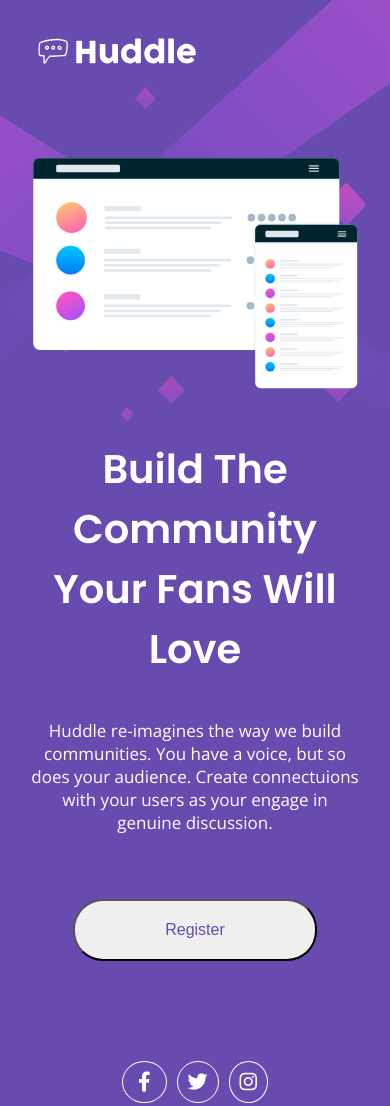
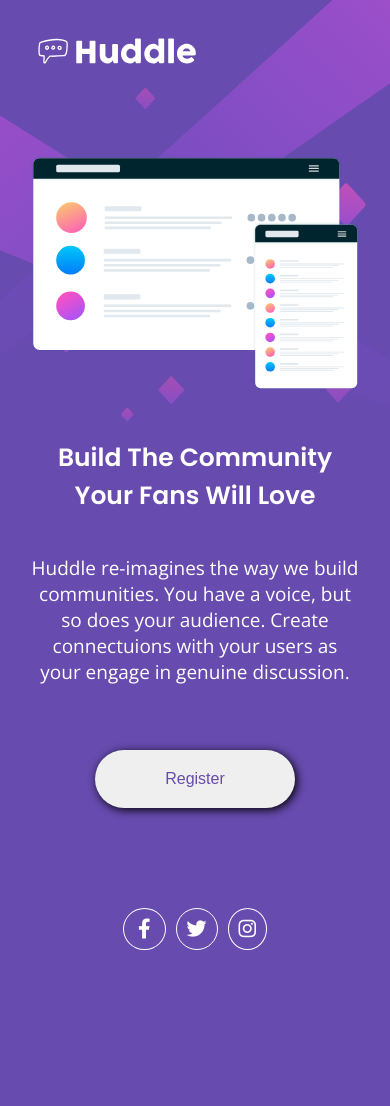
Before and after one commit to jesse-springman/huddle, a plain HTML site: page index.html in a window 390 px wide. After the commit the page ends 1000 px from the top, so only its background shows below. Drawn offline with nearby package versions, Linux system fonts and the light colour scheme.

Commit message:
correcao

```diff
--- a/index.html
+++ b/index.html
@@ -37,11 +37,12 @@
         <div class="texto">
             <h1 class="titulo branco">Build The Community Your Fans Will Love</h1>
 
-            <p class="info branco">Huddle re-imagines the way we build communities. You have a voice, but so does your audience. Create
+            <p class="info branco">Huddle re-imagines the way we build communities. You have a voice, but so does your
+                audience. Create
                 connectuions with your users as your engage in genuine discussion.</p>
 
-            <button class="botao">
-                <a href="#">Register</a>
+            <button class="botao">Register
+                <!-- <a href="#">Register</a> -->
             </button>
         </div>
     </main>
--- a/src/css/estilo.css
+++ b/src/css/estilo.css
@@ -61,20 +61,24 @@ body{
     padding: 20px 70px;
     border-radius: 30px;
     font-size: 1.6rem;
+    border: none;
+    box-shadow: 2px 2px 10px black;
+    color: var(--violeta);
+    transition: 0.3s;
+
 }
 
-.main .botao a{
-    color: var(--violeta);
-}
+
 
 
 .main .botao:hover{
     background-color: var(--rose);
+    cursor: pointer;
+    color: #fff;
+
 }
 
-.main .botao a:hover{
-    color: #fff;
-}
+
 
 .lista{
     display: flex;
@@ -98,7 +102,7 @@ body{
 
 
  .lista .face{
-    padding: 10px 15px;
+    padding: 10px 14px;
     border-radius: 50%;
     border: solid 1px #fff;
 }
--- a/src/css/responsivo.css
+++ b/src/css/responsivo.css
@@ -18,8 +18,14 @@
         text-align: center;
     }
 
-    .main .botao{
-        padding: 20px 90px;
+    .main .texto{
+        text-align: center;
+        font-size: 1.9rem;
+
+    }
+
+    .main .texto .titulo{
+        font-size: 2.5rem;
     }
 
 
```
Also changed, not shown: src/css/reset.css (line endings or trailing spaces). Lines whose indentation alone changed are shown as unchanged.
